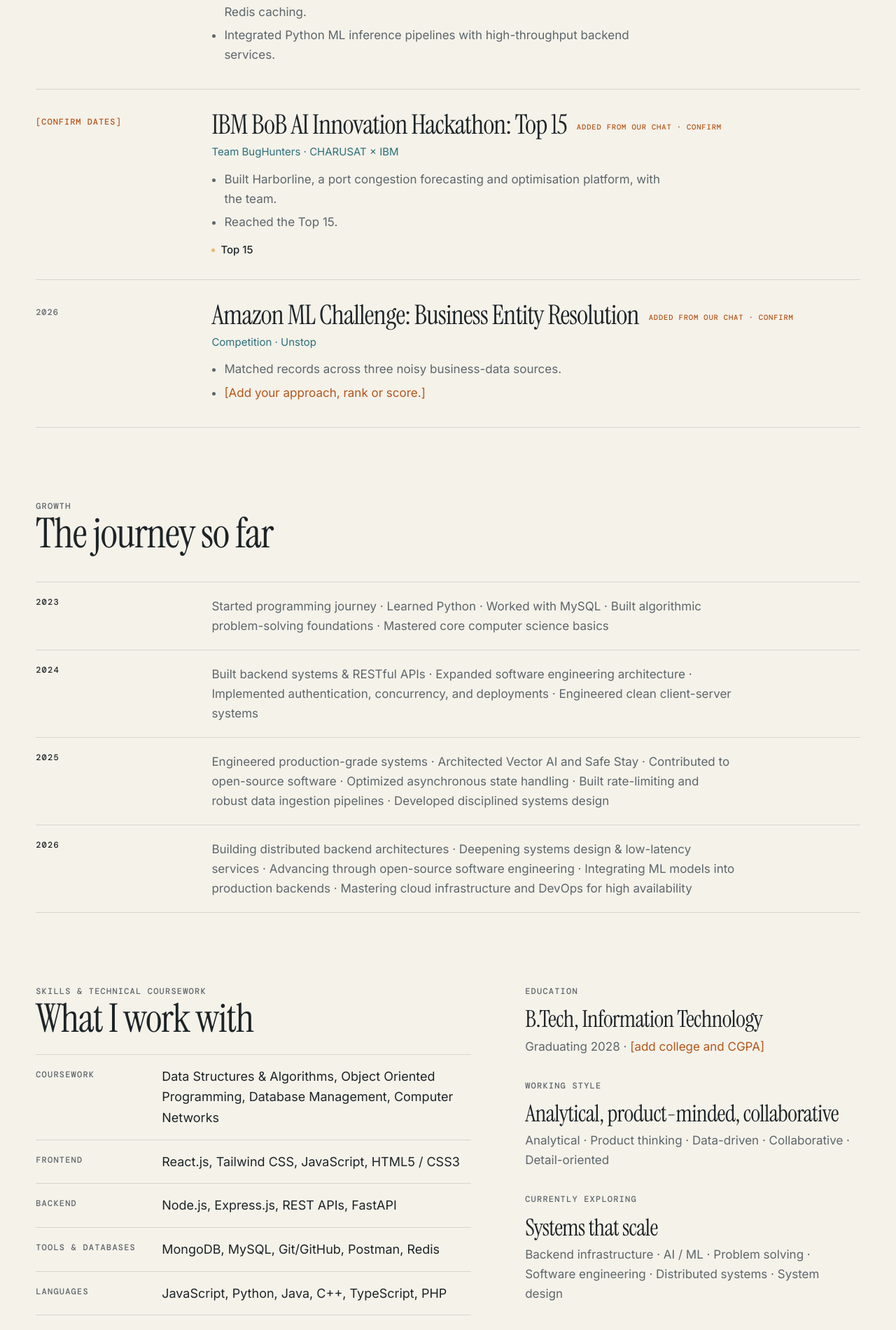
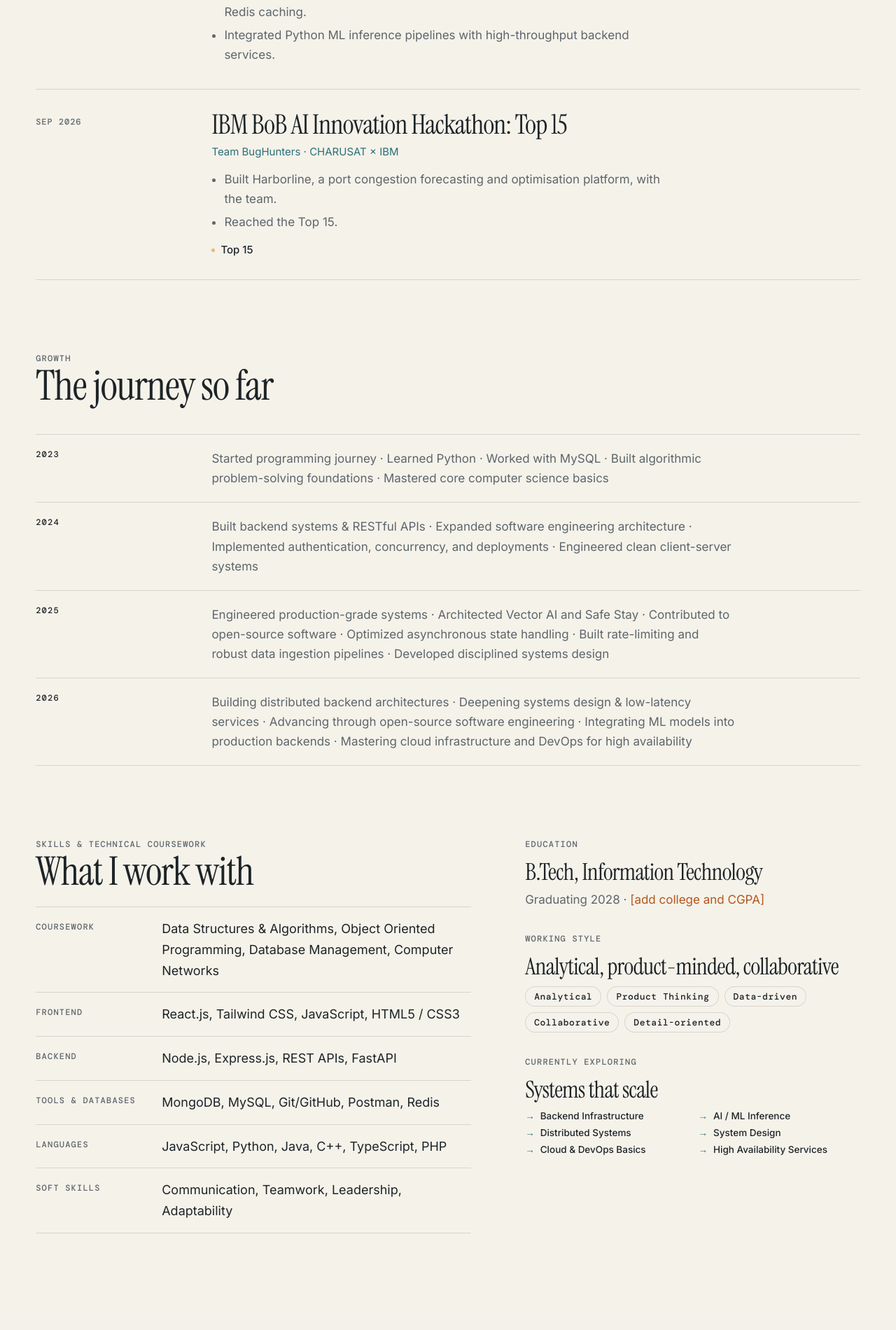
Before and after one commit to AubaidAhmedSaiyed/Portfolio, a React (Vite) app in the folder client/: page / in a window 1280 px wide. Shown: the part 6524-8424 px from the top of the page at 70% size. Built offline with nearby package versions, Linux system fonts and the light colour scheme; the HTML template or start-up script is replaced by a standard one.

Commit message:
feat(profile): remove draft labels and Amazon ML, set IBM hackathon date to Sep 2026, and polish working style presentation

```diff
--- a/client/src/App.jsx
+++ b/client/src/App.jsx
@@ -242,7 +242,6 @@ const PROJ = [
   {
     id: 'harbor',
     n: 'Harborline',
-    nw: 1,
     sub: 'Container congestion predictor and port operations optimiser, built at the IBM BoB hackathon.',
     img: '/boat-ocean.png',
     ds: 'Container congestion predictor and port operations optimiser for five Indian ports, built for the IBM BoB AI Innovation Hackathon.',
@@ -357,27 +356,14 @@ const EXP = [
     m: []
   },
   {
-    p: '[confirm dates]',
-    isTodoPeriod: true,
+    p: 'Sep 2026',
     t: 'IBM BoB AI Innovation Hackathon: Top 15',
     o: 'Team BugHunters · CHARUSAT × IBM',
     b: [
       'Built Harborline, a port congestion forecasting and optimisation platform, with the team.',
       'Reached the Top 15.'
     ],
-    m: ['Top 15'],
-    flag: 1
-  },
-  {
-    p: '2026',
-    t: 'Amazon ML Challenge: Business Entity Resolution',
-    o: 'Competition · Unstop',
-    b: [
-      'Matched records across three noisy business-data sources.',
-      '__TODO__Add your approach, rank or score.'
-    ],
-    m: [],
-    flag: 1
+    m: ['Top 15']
   }
 ];
 
@@ -931,22 +917,14 @@ export default function App() {
 
           <div id="ex">
             {EXP.map((e, index) => (
-              <div key={index} className={`ex ${e.flag ? 'flag' : ''} rv`}>
-                <div className="pd">
-                  {e.isTodoPeriod ? <span className="todo">{e.p}</span> : e.p}
-                </div>
+              <div key={index} className="ex rv">
+                <div className="pd">{e.p}</div>
                 <div>
                   <h3>{e.t}</h3>
                   <div className="og">{e.o}</div>
                   <ul>
                     {e.b.map((x, bIdx) => (
-                      <li key={bIdx}>
-                        {x.startsWith('__TODO__') ? (
-                          <span className="todo">[{x.replace('__TODO__', '')}]</span>
-                        ) : (
-                          x
-                        )}
-                      </li>
+                      <li key={bIdx}>{x}</li>
                     ))}
                   </ul>
                   {e.m.length > 0 && (
@@ -1002,11 +980,24 @@ export default function App() {
 
               <span className="mono" style={{ color: 'var(--muted)' }}>Working style</span>
               <h3>Analytical, product-minded, collaborative</h3>
-              <p>Analytical · Product thinking · Data-driven · Collaborative · Detail-oriented</p>
+              <div className="chips">
+                <span>Analytical</span>
+                <span>Product Thinking</span>
+                <span>Data-driven</span>
+                <span>Collaborative</span>
+                <span>Detail-oriented</span>
+              </div>
 
               <span className="mono" style={{ color: 'var(--muted)' }}>Currently exploring</span>
               <h3>Systems that scale</h3>
-              <p>Backend infrastructure · AI / ML · Problem solving · Software engineering · Distributed systems · System design</p>
+              <ul className="exp-list">
+                <li>Backend Infrastructure</li>
+                <li>AI / ML Inference</li>
+                <li>Distributed Systems</li>
+                <li>System Design</li>
+                <li>Cloud &amp; DevOps Basics</li>
+                <li>High Availability Services</li>
+              </ul>
             </div>
           </div>
         </section>
@@ -1046,9 +1037,6 @@ export default function App() {
                 <span className="mono" style={{ color: 'var(--muted)' }}>
                   {String(activeModalIdx + 1).padStart(2, '0')} / {String(PROJ.length).padStart(2, '0')}
                 </span>
-                {activeProj.nw ? (
-                  <span className="mono nw"> · New · confirm details</span>
-                ) : null}
                 <h2>{activeProj.n}</h2>
                 <p className="sb">{activeProj.sub}</p>
               </div>
@@ -1075,7 +1063,7 @@ export default function App() {
             <div className="mx">
               {activeProj.mt.map(([val, label], idx) => (
                 <div key={idx}>
-                  <b className={val.startsWith('[') ? 'todo' : ''}>{val}</b>
+                  <b>{val}</b>
                   <span>{label}</span>
                 </div>
               ))}
@@ -1102,9 +1090,7 @@ export default function App() {
             </div>
 
             <div className="ft2">
-              <span className="mono nw">
-                Understanding notes drafted from your project details · edit in your own words
-              </span>
+              <span></span>
               <div className="nv">
                 <a href={activeProj.gh} target="_blank" rel="noreferrer" style={{ color: 'var(--acc)' }}>
                   GitHub ↗
--- a/client/src/index.css
+++ b/client/src/index.css
@@ -93,12 +93,16 @@ html[data-mode=dark] .flt button.on{background:rgba(255,255,255,.06)}
 .ex h3{font-size:clamp(28px,3vw,42px);line-height:1.05}.ex .og{color:var(--acc);margin:6px 0 12px;font-size:15px}
 .ex ul{margin:0;padding-left:18px;color:var(--muted);max-width:62ch}.ex li{margin:5px 0}
 .ex .ms{display:flex;gap:8px 18px;flex-wrap:wrap;margin-top:14px}.ex .ms b{font-weight:500;font-size:15px;display:flex;gap:8px;align-items:center}.ex .ms b::before{content:"";width:5px;height:5px;border-radius:50%;background:var(--sun)}
-.ex.flag h3::after{content:"Added from our chat · confirm";display:inline-block;margin-left:14px;font:500 10.5px 'DM Mono',monospace;letter-spacing:.08em;text-transform:uppercase;color:var(--todo);vertical-align:middle}
 .jr{display:grid;grid-template-columns:200px minmax(0,1fr);gap:4vw;padding:20px 0;border-top:1px solid var(--line)}.jr:last-child{border-bottom:1px solid var(--line)}.jr p{margin:0;color:var(--muted);max-width:70ch}.jr .mono{color:var(--text)}
 .two{display:grid;grid-template-columns:1.3fr 1fr;gap:6vw;margin-top:12vh}
 .sk div{display:grid;grid-template-columns:160px 1fr;gap:20px;padding:16px 0;border-top:1px solid var(--line)}.sk div:last-child{border-bottom:1px solid var(--line)}
 .sk .mono{color:var(--muted);padding-top:4px}.sk p{margin:0;font-size:18px}
 .ed h3{font-size:clamp(26px,2.6vw,38px);line-height:1.1;margin:10px 0 6px}.ed p{margin:0 0 26px;color:var(--muted)}
+.ed .chips{display:flex;flex-wrap:wrap;gap:8px;margin:10px 0 26px}
+.ed .chips span{font:500 13px 'DM Mono',monospace;letter-spacing:.04em;padding:5px 12px;border-radius:99px;border:1px solid var(--line);background:rgba(255,255,255,.08);color:var(--text)}
+.ed .exp-list{display:grid;grid-template-columns:1fr 1fr;gap:8px 16px;margin:10px 0 26px;list-style:none;padding:0}
+.ed .exp-list li{font:500 13.5px Inter,sans-serif;color:var(--text);display:flex;align-items:center;gap:8px}
+.ed .exp-list li::before{content:"→";color:var(--acc);font-weight:700}
 /* contact */
 .end{padding:22vh 4vw 6vh;min-height:100vh;display:flex;flex-direction:column;justify-content:space-between}
 .end h2{font-size:clamp(46px,8.4vw,150px);line-height:.94;max-width:12ch}
```
Also changed, not shown: 1 other file (tests, documents, lock files or other folders).
